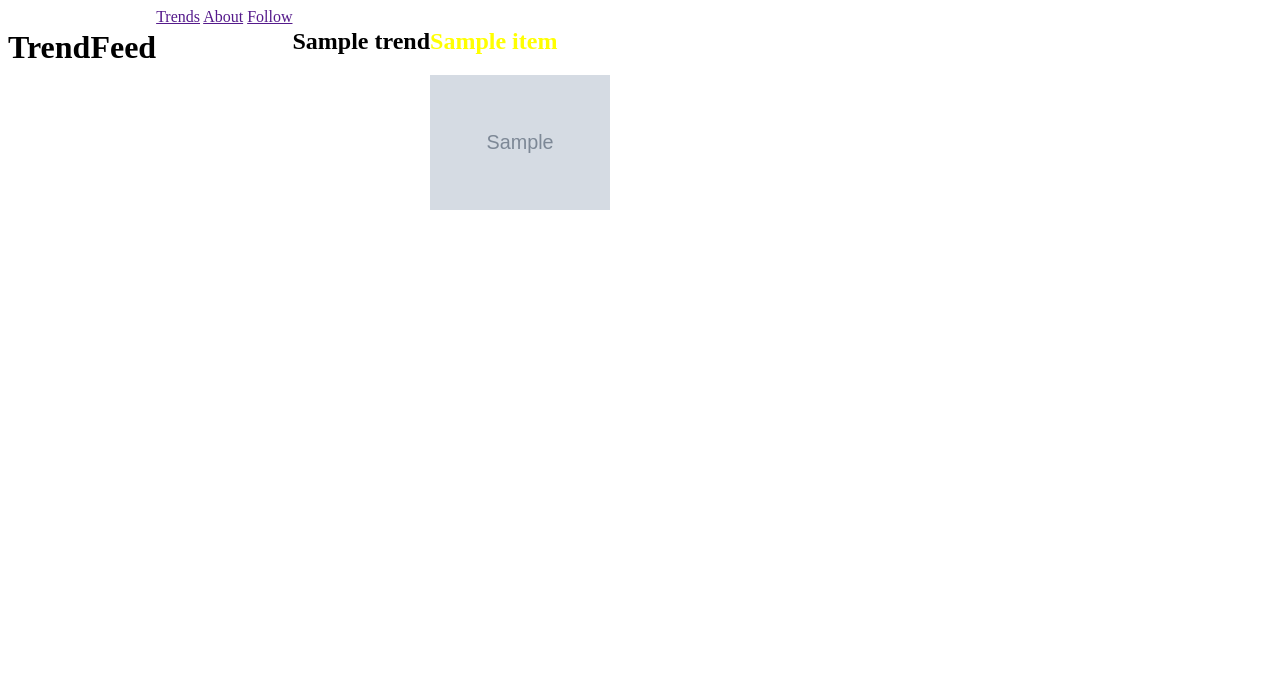
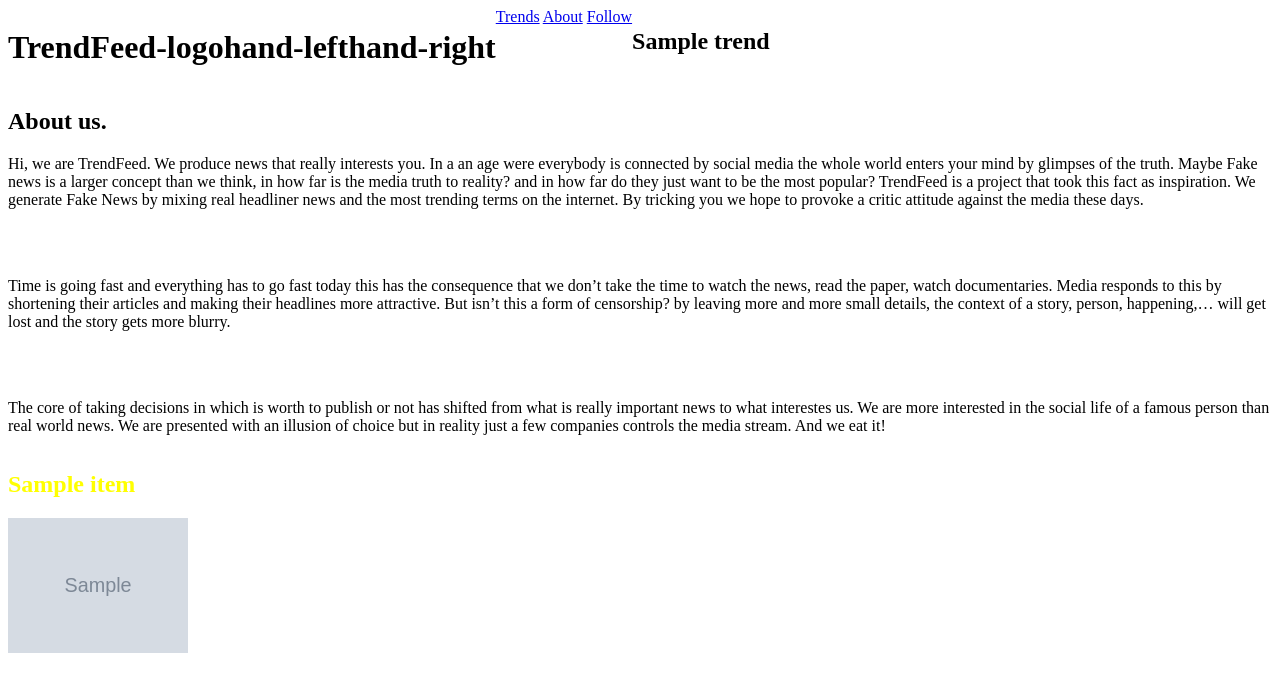
Before and after one commit to kamielkonings/fakenews, a Flask app: template templates/homepage.html in a window 1280 px wide. Shown: the top 691 px of the page. Run offline with Flask 2, Linux system fonts and the light colour scheme; the template is opened without the code that fills it: most values are stand-ins (such as "Sample title", 1, 10 or a date in 2020); grey boxes marked "Sample" are stand-in pictures; parts of the project's set-up code (start-up, migrations or seed data) failed here and were passed over.

Commit message:
adaptations html

```diff
--- a/fakenews.py
+++ b/fakenews.py
@@ -77,7 +77,7 @@ def get_trends():
     all_trends = json.load(open('trends.json'))
     local_trends = all_trends['41']  # Belgie
 
-    return local_trends [:10]
+    return local_trends []
 
 
 def usage():
--- a/templates/homepage.html
+++ b/templates/homepage.html
@@ -12,16 +12,23 @@
 <body>
 
   <head>
-    <h1>TrendFeed</h1>
+    <h1>TrendFeed-logo</h1>
+
+    <h1>hand-left</h1>
+    <h1></h1>
+    <h1>hand-right</h1>
   </head>
 
   <div class="menu">
-    <a href="">Trends</a>
-    <a href="">About</a>
-    <a href="">Follow</a>
+    <a href="#trendList">Trends</a>
+    <a href="#aboutList">About</a>
+    <a href="#followList">Follow</a>
   </div>
 
+  <div id="trendList">
+    <div class="trendBorder">
       <div class="plotTrend">
+
         {% for trend in trends %}
         <trend>
           <h2>
@@ -29,6 +36,34 @@
           </h2>
         </trend>
         {% endfor %}
+
+      </div>
+    </div>
+  </div>
+
+  <div id="aboutList">
+    <div class="aboutBorder">
+      <div class="plotAbout">
+        <h2>About us.</h2>
+
+        <p>Hi, we are TrendFeed. We produce news that really interests you. In a an age were everybody is connected by social
+          media the whole world enters your mind by glimpses of the truth. Maybe Fake news is a larger concept than we think,
+          in how far is the media truth to reality? and in how far do they just want to be the most popular? TrendFeed is
+          a project that took this fact as inspiration. We generate Fake News by mixing real headliner news and the most
+          trending terms on the internet. By tricking you we hope to provoke a critic attitude against the media these days.</p>
+        <br>
+        <br>
+        <p>Time is going fast and everything has to go fast today this has the consequence that we don’t take the time to watch
+          the news, read the paper, watch documentaries. Media responds to this by shortening their articles and making their
+          headlines more attractive. But isn’t this a form of censorship? by leaving more and more small details, the context
+          of a story, person, happening,… will get lost and the story gets more blurry.</p>
+        <br>
+        <br>
+        <p>The core of taking decisions in which is worth to publish or not has shifted from what is really important news to
+          what interestes us. We are more interested in the social life of a famous person than real world news. We are presented
+          with an illusion of choice but in reality just a few companies controls the media stream. And we eat it!</p>
+      </div>
+    </div>
   </div>
 
   <div class="poltArticle">
```
Lines whose indentation alone changed are shown as unchanged.
